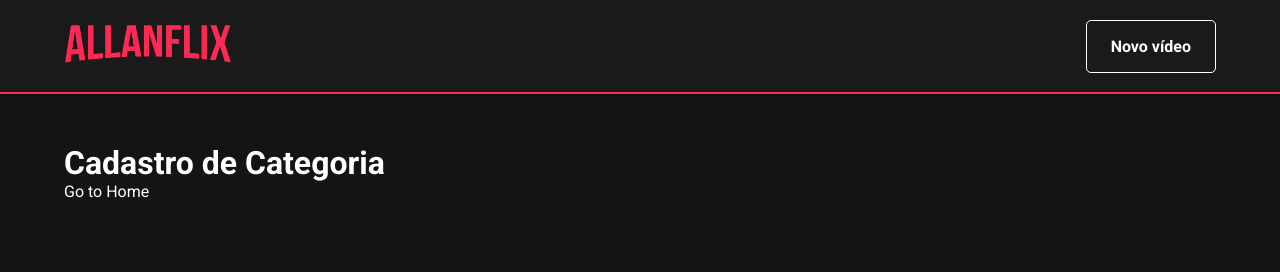
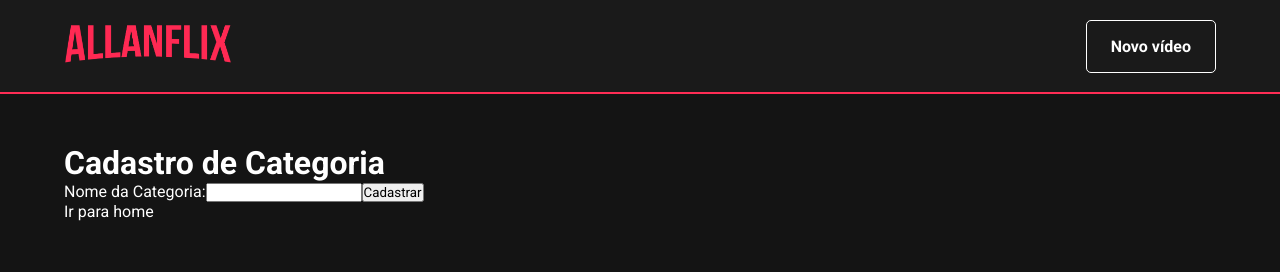
Before and after one commit to GaldinoAllan/allanflix, a React (Create React App) app: page /cadastro/categoria in a window 1280 px wide. Shown: the top 272 px of the page. Built offline with nearby package versions, Linux system fonts and the light colour scheme.

Commit message:
day 2 done

```diff
--- a/package.json
+++ b/package.json
@@ -41,6 +41,7 @@
   },
   "devDependencies": {
     "@types/react-router-dom": "^5.1.5",
+    "@types/react-slick": "^0.23.4",
     "@types/styled-components": "^5.1.1",
     "@typescript-eslint/eslint-plugin": "^2.28.0",
     "@typescript-eslint/parser": "^3.7.1",
--- a/src/components/Carousel/Slider/index.tsx
+++ b/src/components/Carousel/Slider/index.tsx
@@ -8,7 +8,7 @@ const Slider: React.FC = ({ children }) => (
     <SlickSlider
       {...{
         dots: false,
-        infinite: false,
+        infinite: true,
         speed: 300,
         centerMode: false,
         variableWidth: true,
--- a/src/pages/CadastroCategoria/index.tsx
+++ b/src/pages/CadastroCategoria/index.tsx
@@ -9,7 +9,15 @@ const CadastroCategoria: React.FC = () => (
   <PageDefault>
     <Container>
       <h1>Cadastro de Categoria</h1>
-      <Link to="/">Go to Home</Link>
+      <form>
+        <label>
+          Nome da Categoria:
+          <input type="text" />
+        </label>
+
+        <button type="submit">Cadastrar</button>
+      </form>
+      <Link to="/">Ir para home</Link>
     </Container>
   </PageDefault>
 );
```
Also changed, not shown: 1 other file (tests, documents, lock files or other folders).
